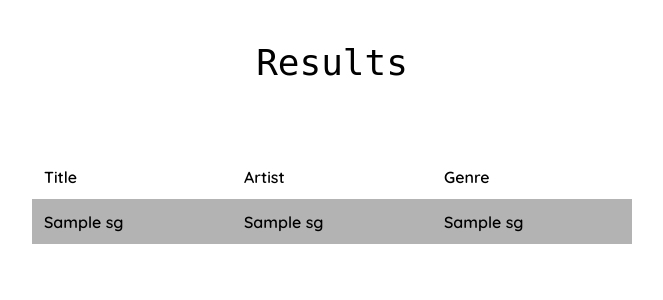
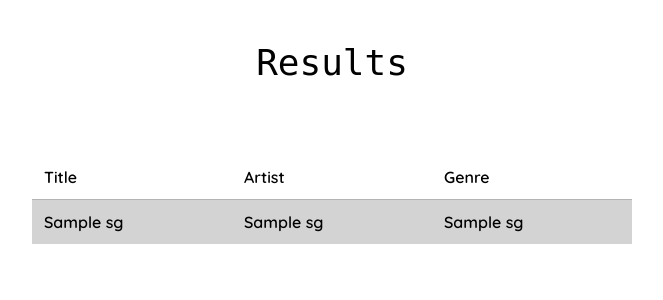
Before and after one commit to CatherineCampbell117/set09103, a Flask app: template templates/results.html in a window 1280 px wide, with the pointer over the restyled element. Shown: the part 158-458 px from the top of the page, without its empty margins (308-971 px from the left). Run offline with Flask 2, Linux system fonts and the light colour scheme; the template is opened without the code that fills it: most values are stand-ins (such as "Sample title", 1, 10 or a date in 2020); some web fonts are replaced.

Commit message:
minor color change

```diff
--- a/static/index.css
+++ b/static/index.css
@@ -153,7 +153,8 @@ td{
 }
 
 .result_row:hover{
-    background-color: #b3b3b3;
+    background-color: #d3d3d3;
+    cursor: pointer;
 }
 
 #no_results{
```
